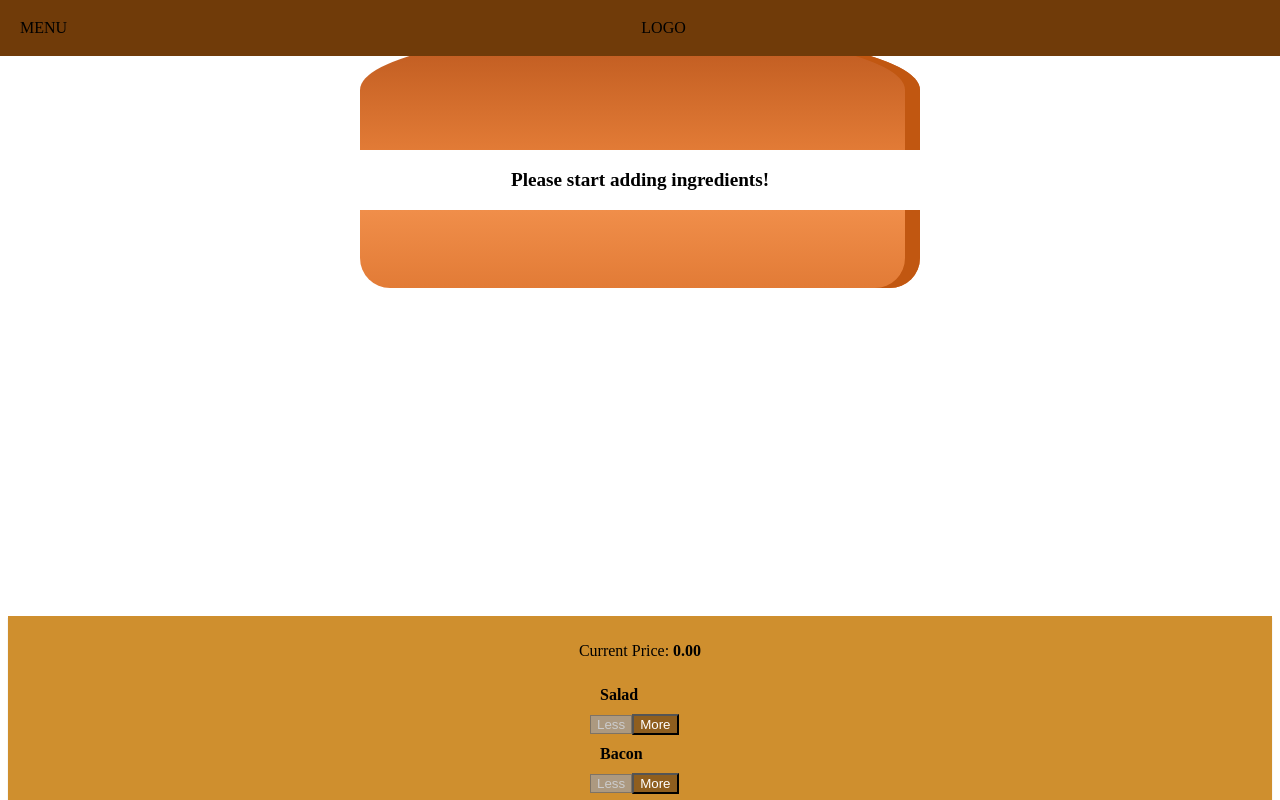
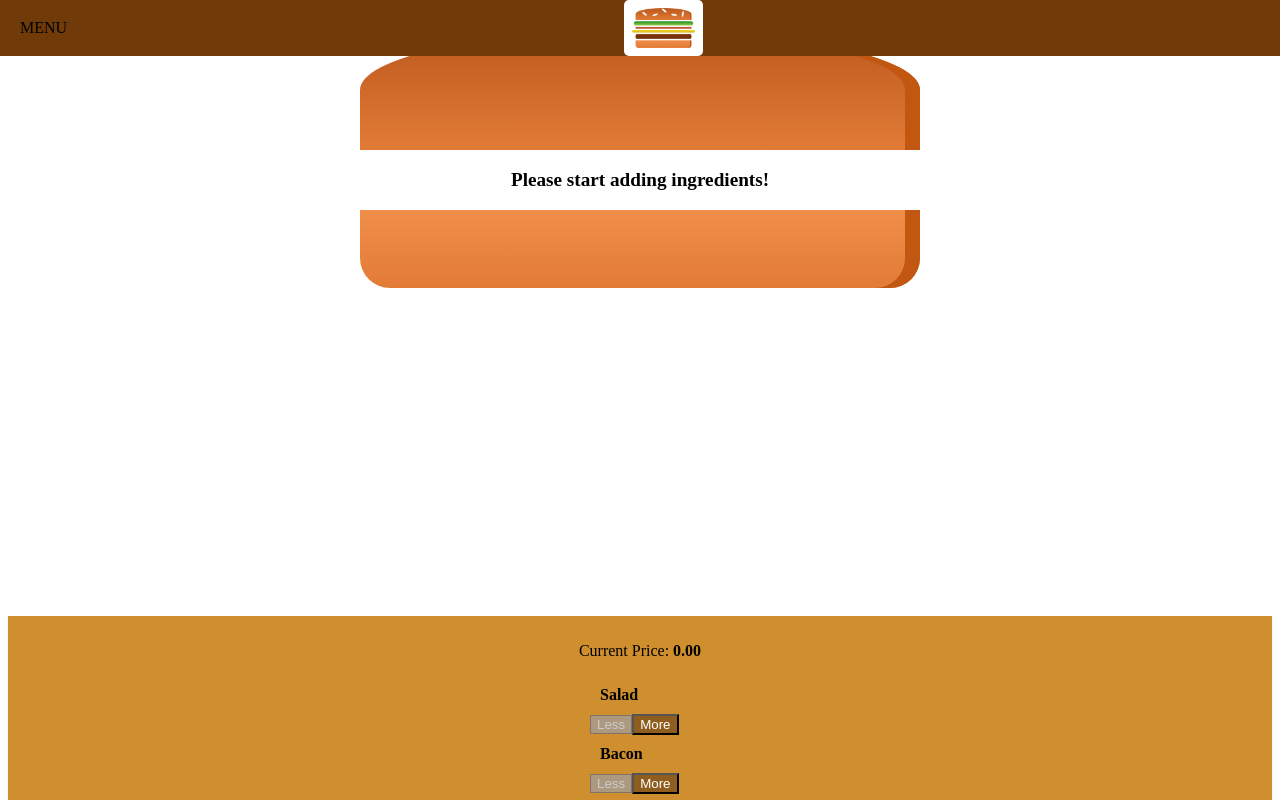
Before and after one commit to Charpell/burger, a React app: page / in a window 1280 px wide. Shown: the top 800 px of the page. Built offline with nearby package versions, Linux system fonts and the light colour scheme.

Commit message:
Using a Logoin Our Application

```diff
--- /dev/null
+++ b/src/components/Logo/Logo.css
@@ -0,0 +1,12 @@
+.Logo {
+  background-color: white;
+  padding: 8px;
+  height: 100%;
+  box-sizing: border-box;
+  border-radius: 5px;
+}
+
+.Logo img {
+  height: 100%;
+
+}
--- /dev/null
+++ b/src/components/Logo/Logo.js
@@ -0,0 +1,12 @@
+import React from 'react'
+
+import burgerLogo from '../../assets/images/127 burger-logo.png';
+import classes from './Logo.css'
+
+const logo = (props) => (
+  <div className={classes.Logo}>
+    <img src={burgerLogo} alt="MyBurger" />
+  </div>
+);
+
+export default logo;
--- a/src/components/Navigation/Toolbar/Toolbar.js
+++ b/src/components/Navigation/Toolbar/Toolbar.js
@@ -1,11 +1,12 @@
 import React from 'react'
 
-import classes from './Toolbar.css'
+import classes from './Toolbar.css';
+import Logo from '../../Logo/Logo'
 
 const toolbar = (props) => (
   <header className={classes.Toolbar}>
     <div>MENU</div>
-    <div>LOGO</div>
+    <Logo />
     <nav>
 
     </nav>
```
Also changed, not shown: src/assets/images/127 burger-logo.png (added).
